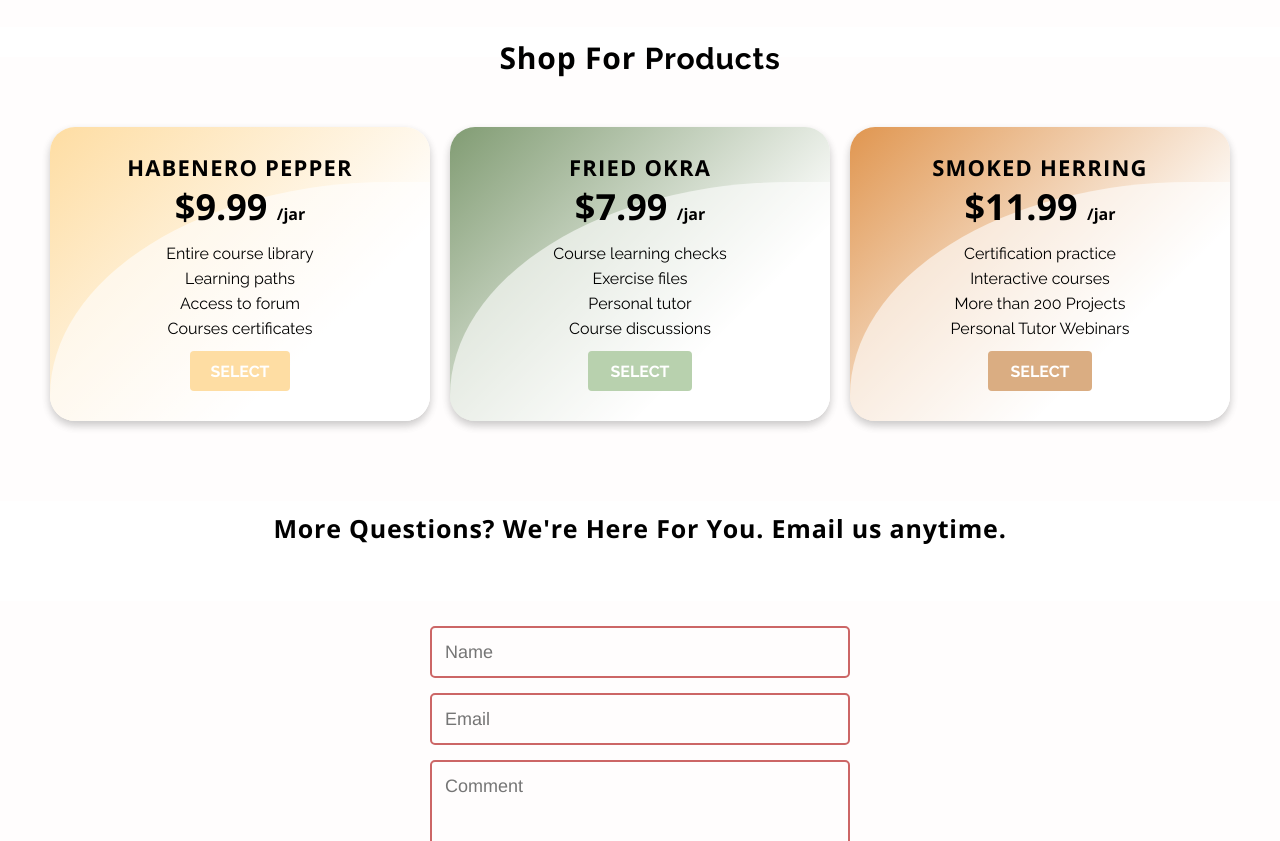
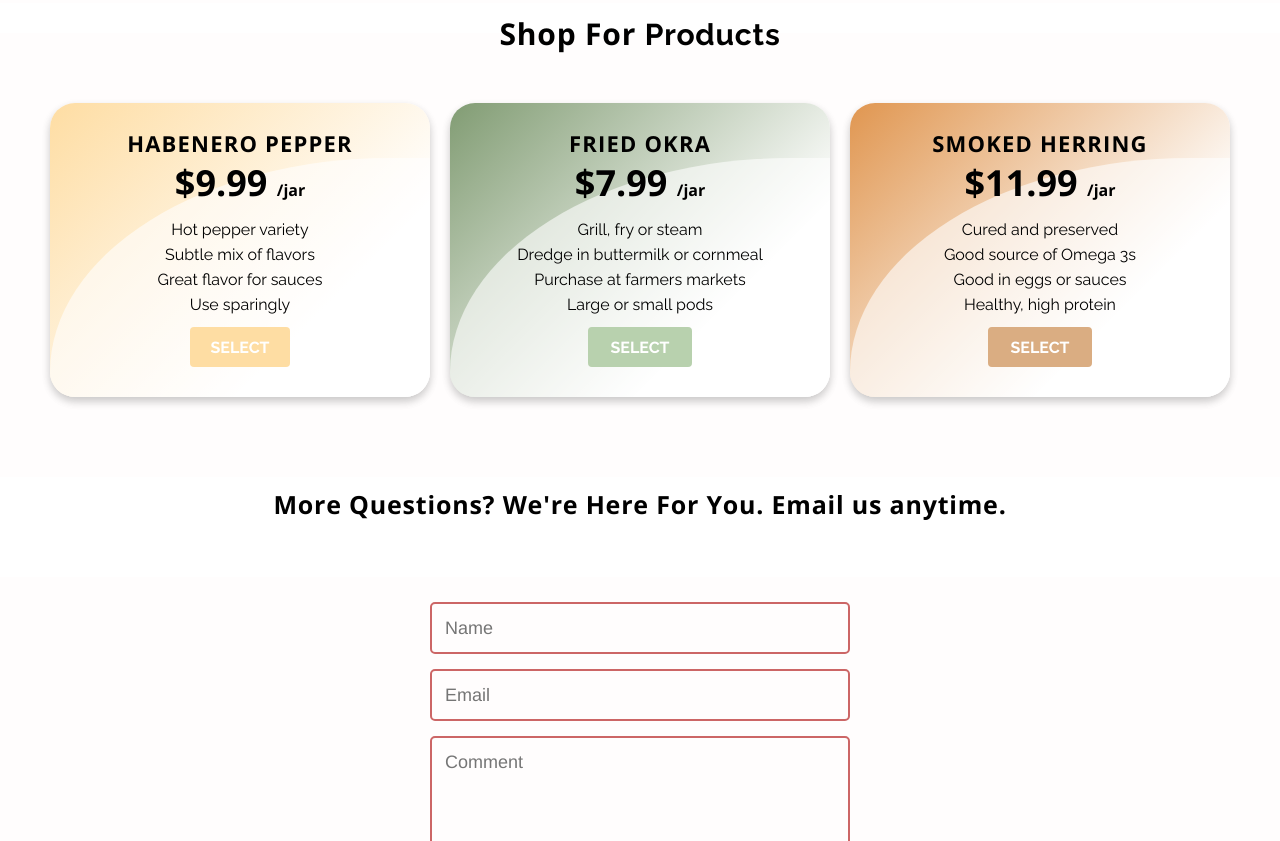
Before and after one commit to RMonj/YourTableSpices, a plain HTML site: page index.html in a window 1280 px wide. Shown: the part 1776-2617 px from the top of the page. Drawn offline with nearby package versions, Linux system fonts and the light colour scheme.

Commit message:
Add files via upload

```diff
--- a/index.html
+++ b/index.html
@@ -1,4 +1,6 @@
 <!DOCTYPE html>
+
+<meta name="robots" content="noindex">
 <html lang="en" dir="ltr">
   <!-- Metadata Content -->
   <head>
@@ -8,13 +10,13 @@
     <link rel="stylesheet" href="https://use.fontawesome.com/releases/v5.7.1/css/all.css" integrity="sha384-fnmOCqbTlWIlj8LyTjo7mOUStjsKC4pOpQbqyi7RrhN7udi9RwhKkMHpvLbHG9Sr" crossorigin="anonymous">
     <link href="https://fonts.googleapis.com/css?family=Open+Sans:300,400,600,700" rel="stylesheet">
     <link href="https://fonts.googleapis.com/css?family=Raleway:300,400,500,700" rel="stylesheet">
-  </head>
+
   <!-- Display Content -->
   <body>
     <main id="page-wrapper">
       <img class="back" src="https://i.imgur.com/v96rwwl.jpg" alt="background">
       <header id="header">
-        <img id="header-img" src="https://i.imgur.com/KFh5sKP.png?1" alt="@Your Table Logo">
+        <img id="header-img" src="https://i.imgur.com/mZL7dYOt.png" alt="@Your Table Logo">
         <nav id="nav-bar">
           <ul>
             <li><a class="nav-link" href="#form">Home</a></li>
@@ -26,41 +28,39 @@
         </nav>
       </header>
       <!-- Newsletter Form -->
-      <div class="container">
         <section id="form">
           <h1> <span id="inline">Stay connected with us for sale alerts</span></h1>
           <form id="form" class="info" action="#form">
-            <!-- user input email and submit button -->
-    <input id="email" type="email" name="email" placeholder="Enter your email">
-    <input id="submit" type="submit" value="Get recipes">
+            <input id="email" type="email" name="email" placeholder="Enter your email." required>
+            <input type="submit" id="submit" value="Get Recipes">
           </form>
         </section>
-      </div>
+          </div>
         <!-- Common Info About Products -->
         <section id="features">
           <div class="grid">
             <img id="icon" src="https://i.imgur.com/jLDI7qU.png" alt="icon-video">
             <div class="desc">
               <h2>Hot Spice</h2>
-              <p>Learning a new skill doesn’t have to interrupt your busy schedule. Our on-demand videos and interactive code challenges are there for you when you need them.</p>
+              <p>Our collection of hand crafted, small batch artisan sauces, chili pastes, infused products and seasoning blends are unlike any other.</p>
             </div>
           </div>
           <div class="grid">
             <img id="icon" src="https://i.imgur.com/jw4ndXB.png" alt="icon-tools">
             <div class="desc">
               <h2>Sauce</h2>
-              <p>We believe in learning by doing. We teach you how to create projects you'll actually want to make, from scratch, and then get them online. Plus, they never expire.</p>
+              <p>This product packs a punch of flavor that will subtly & wonderfully enhance any meal.</p>
             </div>
           </div>
           <div class="grid">
             <img id="icon" src="https://i.imgur.com/a75Ndru.png" alt="icon-speak">
             <div class="desc">
               <h2>Condiment</h2>
-              <p>You don't have to learn on your own. You're always welcome to join a talented, diverse and supportive community of students from several countries around the world.</p>
+              <p>Fresh ingredients that will have your taste buds come alive as you are able to enjoy food and flavors as they were meant to be.</p>
             </div>
           </div>
         </section>
-        <!-- Video About the Companie -->
+        <!-- Video About the Company -->
         <section id="how-it-works">
           <h2 id="title">Freshly harvested <i class="fas fa-chalkboard-teacher"></i>.<br>Pods <span id="inline">of habenero peppers</span></h2>
           <div class="video-container">
@@ -80,10 +80,10 @@
             <div class="info">
               <h2>$9.99 <span>/jar</span></h2>
               <ol>
-                <li>Entire course library</li>
-                <li>Learning paths</li>
-                <li>Access to forum</li>
-                <li>Courses certificates</li>
+                <li>Hot pepper variety</li>
+                <li>Subtle mix of flavors</li>
+                <li>Great flavor for sauces</li>
+                <li>Use sparingly</li>
               </ol>
               <button class="btn">Select</button>
             </div>
@@ -95,10 +95,10 @@
             <div class="info">
               <h2>$7.99 <span>/jar</span></h2>
               <ol>
-                <li>Course learning checks</li>
-                <li>Exercise files</li>
-                <li>Personal tutor</li>
-                <li>Course discussions</li>
+                <li>Grill, fry or steam</li>
+                <li>Dredge in buttermilk or cornmeal</li>
+                <li>Purchase at farmers markets</li>
+                <li>Large or small pods</li>
               </ol>
               <button class="btn">Select</button>
             </div>
@@ -110,10 +110,10 @@
             <div class="info">
               <h2>$11.99 <span>/jar</span></h2>
               <ol>
-                <li>Certification practice</li>
-                <li>Interactive courses</li>
-                <li>More than 200 Projects</li>
-                <li>Personal Tutor Webinars</li>
+                <li>Cured and preserved</li>
+                <li>Good source of Omega 3s</li>
+                <li>Good in eggs or sauces</li>
+                <li>Healthy, high protein</li>
               </ol>
               <button class="btn">Select</button>
             </div>
```
